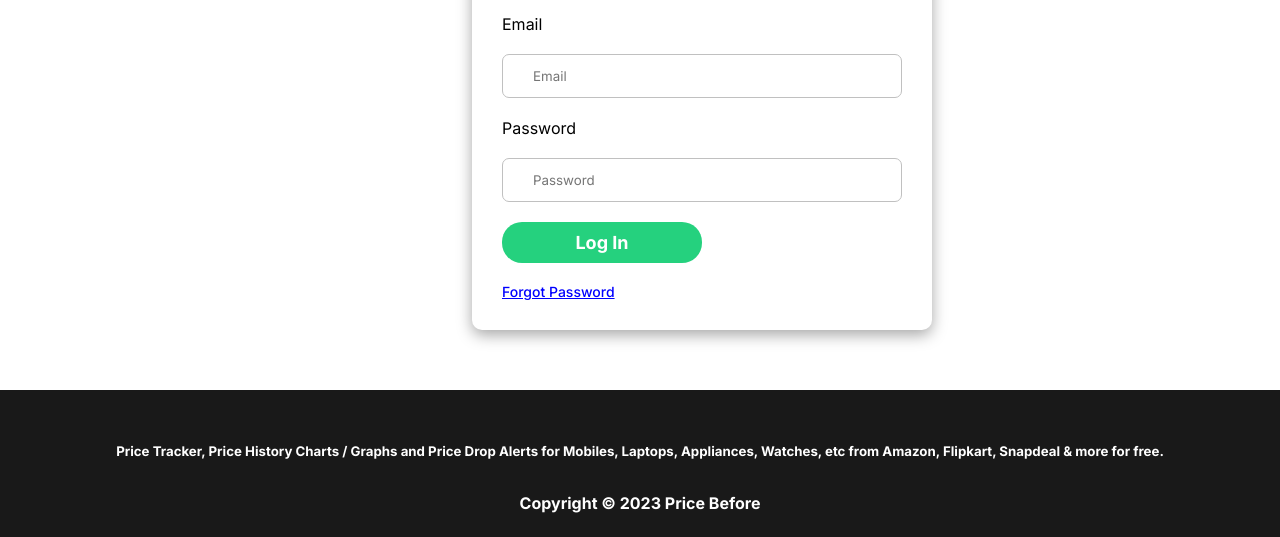
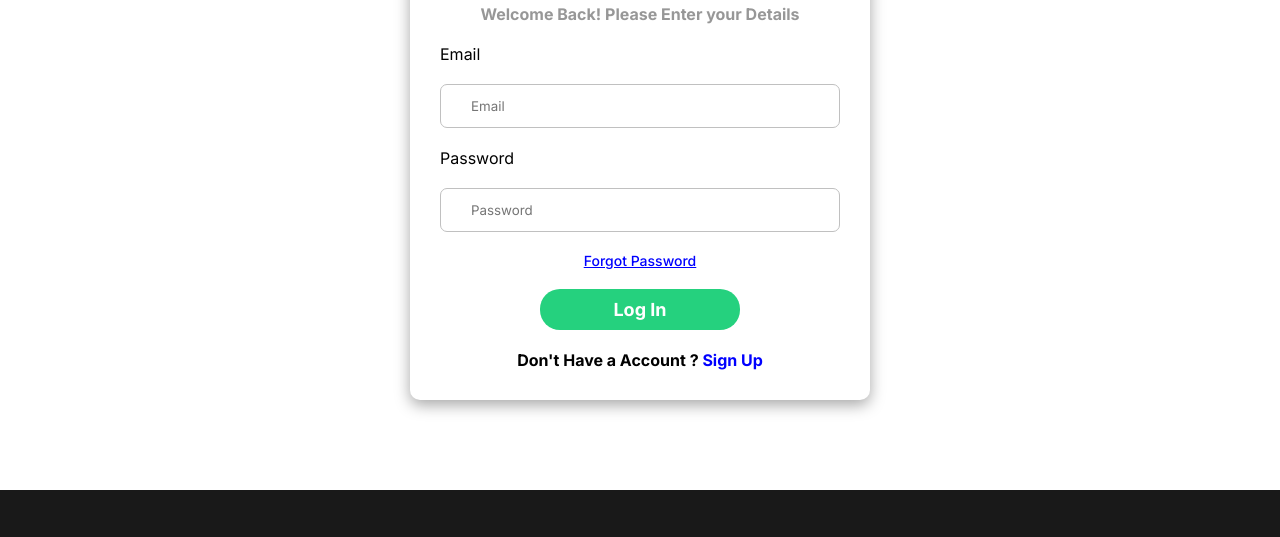
Before and after one commit to PrasadMore3505-psm/PriceBefore-, a plain HTML site: page login.html in a window 1280 px wide. Shown: the part 343-880 px from the top of the page. Drawn offline with Linux system fonts and the light colour scheme.

Commit message:
Updated Css

```diff
--- a/login.css
+++ b/login.css
@@ -38,12 +38,13 @@
     box-shadow: rgba(0, 0, 0, 0.35) 0px 5px 15px;
     padding: 30px;
     border-radius: 10px;
+    margin: 30px 0px;
 }
 
 .login-section h5{
   text-align: center;
   font-size: 16px;
-  color: grey;
+  color: rgb(151, 151, 151);
 }
 
 .login-section input{
@@ -67,6 +68,7 @@
     color: white;
     font-size: 18px;
     font-weight: 700;
+    margin: 0 auto;
 }
 
 .login-section button:hover{
@@ -81,6 +83,7 @@
     font-weight: 500;
     text-decoration: underline;
     color: blue;
+    text-align: center;
 }
 
 .login-section h6:hover{
@@ -88,9 +91,18 @@
 }
 
 
+.login-section h4{
+    text-align: center;
+}
+
+.login-section span{
+    color: blue;
+    text-decoration: underlines;
+}
+
 /*-----------------------------------------------------------------RIGHT SECTION -------------*/
 
-.login-section .left{
+.login-section .right{
     width: 30%;
 
 }
--- a/login.html
+++ b/login.html
@@ -57,9 +57,13 @@
             <label for="pass"> Password  <br><br>
                 <input type="password" placeholder="Password"></label>
 
+            <h6>Forgot Password</h6>
+
             <button>Log In</button>
 
-            <h6>Forgot Password</h6>
+            <h4>  Don't Have a Account ? <span>Sign Up</span>  </h5>
+
+
         </div>
 
         <div class="right">
```
